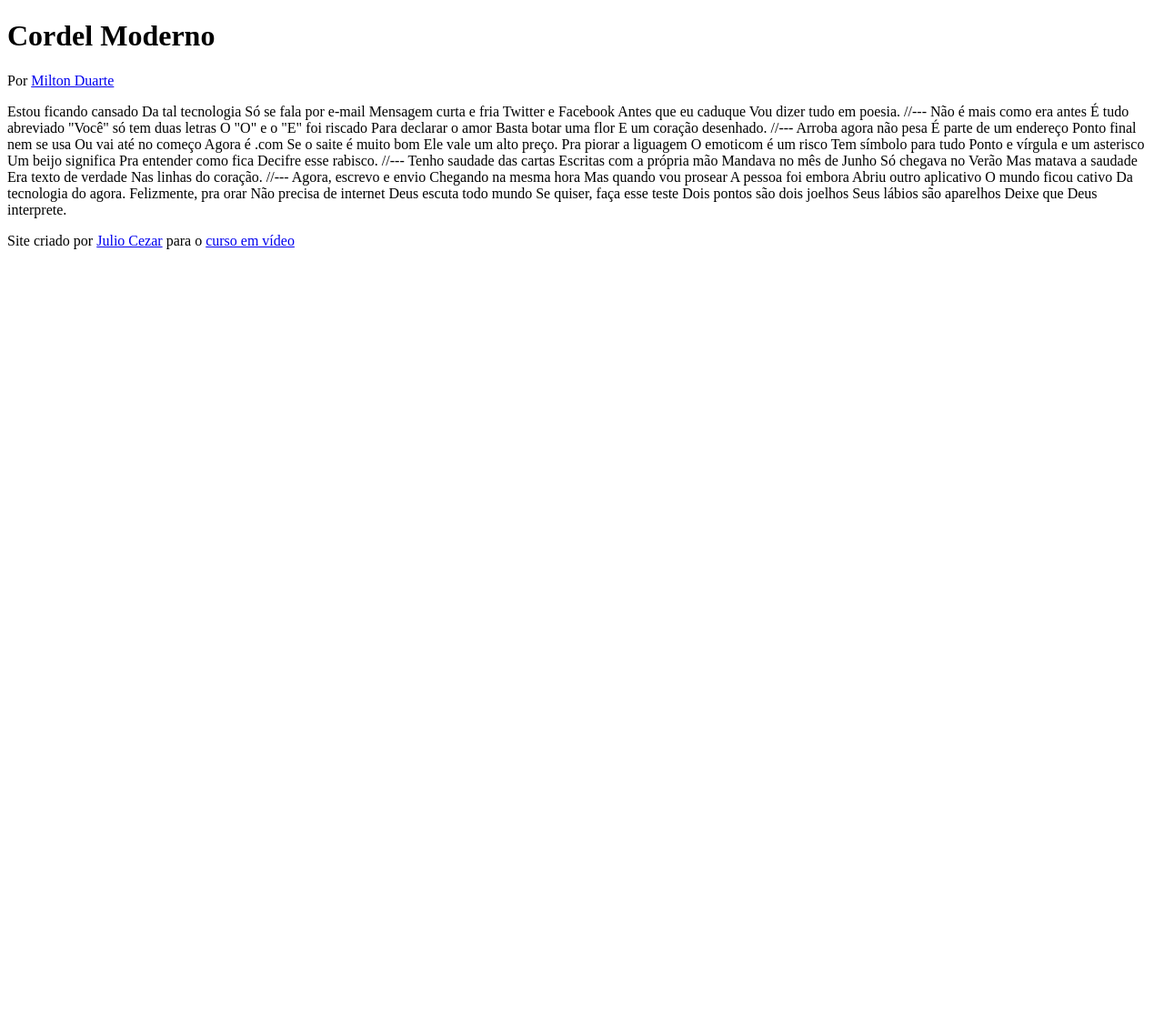
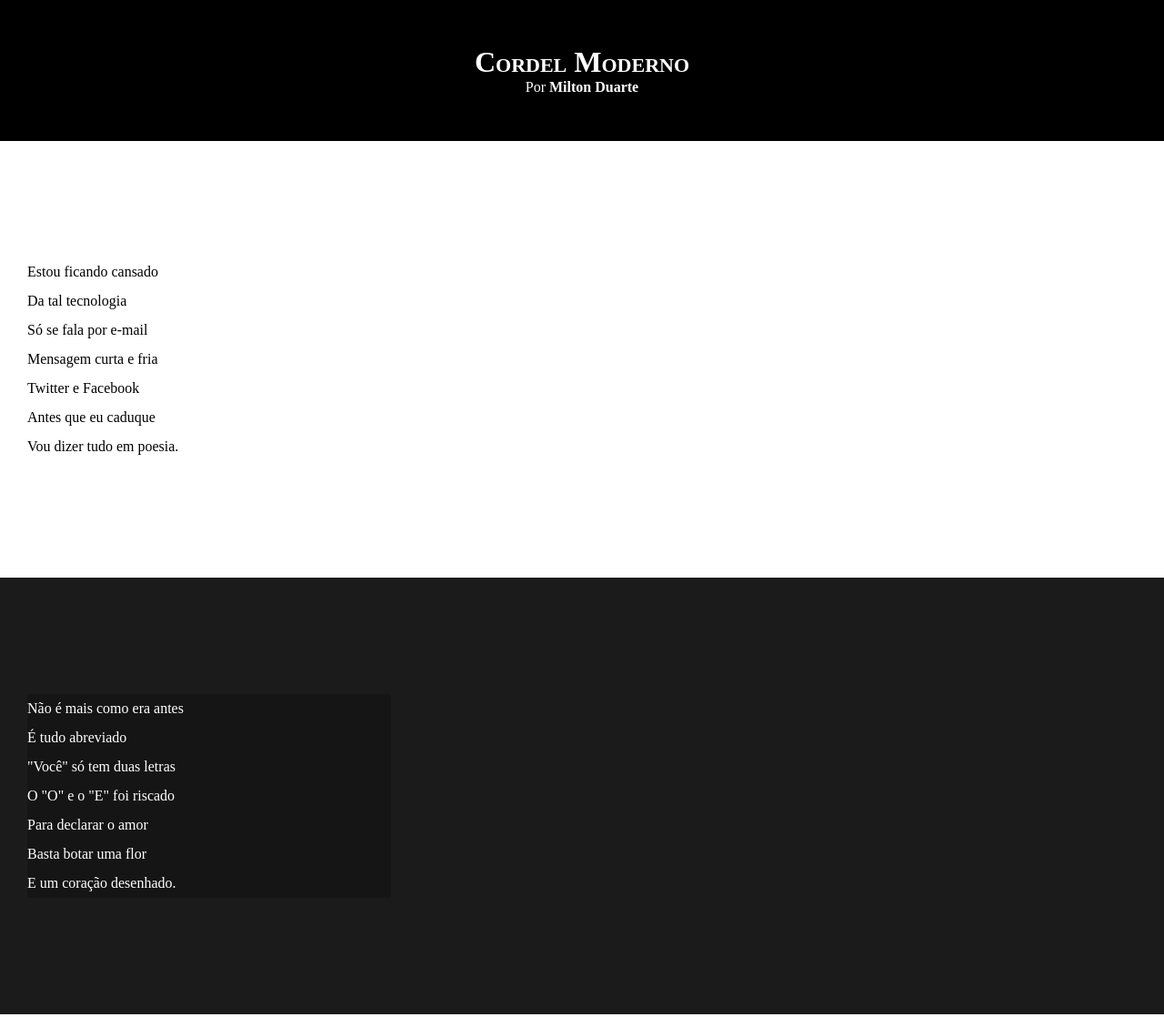
Before and after one commit to JulioC1312/html-css, a plain HTML site: page desafios/d12/index.html in a window 1280 px wide. Shown: the top 1118 px of the page at 91% size. Before the commit the page ends 800 px from the top, so only its background shows below. Drawn offline with Linux system fonts and the light colour scheme.

Commit message:
atualizei estilo dos textos e blocos

```diff
--- /dev/null
+++ b/desafios/d12/estilo/style.css
@@ -0,0 +1,69 @@
+@charset "UTF-8";
+
+*{
+    margin: 0px;
+    padding: 0px;
+}
+
+html,body{
+    min-height: 100%;
+    background-color: darkgray;
+
+}
+
+header{
+    background-color: black;
+    color: white;
+    text-align: center;
+}
+
+header>h1{
+    padding-top: 50px;
+    /*text-transform: uppercase;/*deixa tudo em letra maiuscula*/
+
+    font-variant: small-caps;/*todas elas ficam em formato maiusculo mas a primeira letra fica maior*/
+}
+
+header > p{
+    padding-bottom: 50px;
+}
+
+a{
+    color: white;
+    text-decoration: none;
+    font-weight: bolder;
+}
+
+a:hover{
+    text-decoration: underline;
+}
+
+section{
+    padding-top: 10%;
+    padding-bottom: 10%;
+    line-height: 2em;/*espaçamento entre as frases*/
+    padding-left: 30px ;
+}/*para fazer o efeito com as imagens*/
+
+section.normal{
+    background-color: white;
+    color: black;
+}
+
+section.imagem{
+    background-color: rgb(27, 27, 27);
+    color: white;
+}
+
+section.imagem>p{
+    background-color: rgba(0, 0, 0, 0.226);
+    width: 400px;
+
+}
+
+footer{
+    background-color: black;
+    color: white;
+    text-align: center;
+    padding: 10px;
+}
--- a/desafios/d12/index.html
+++ b/desafios/d12/index.html
@@ -5,6 +5,8 @@
     <meta http-equiv="X-UA-Compatible" content="IE=edge">
     <meta name="viewport" content="width=device-width, initial-scale=1.0">
     <title>Cordel moderno</title>
+    <link rel="stylesheet" href="estilo/style.css">
+
 </head>
 <body>
         <header>
@@ -17,69 +19,91 @@
 
         </header>
 
-    Estou ficando cansado
-    Da tal tecnologia
-    Só se fala por e-mail
-    Mensagem curta e fria
-    Twitter e Facebook
-    Antes que eu caduque
+    <section class="normal">
+        Estou ficando cansado <br>
+        Da tal tecnologia <br>
+        Só se fala por e-mail <br>
+        Mensagem curta e fria <br>
+        Twitter e Facebook <br>
+        Antes que eu caduque <br>
         Vou dizer tudo em poesia.
+    </section>
 
-    //---
 
-    Não é mais como era antes
-    É tudo abreviado
-    "Você" só tem duas letras
-    O "O" e o "E" foi riscado
-    Para declarar o amor
-    Basta botar uma flor
+
+    <section class="imagem">
+        <p>
+            Não é mais como era antes <br>
+            É tudo abreviado <br>
+            "Você" só tem duas letras <br>
+            O "O" e o "E" foi riscado <br>
+            Para declarar o amor <br>
+            Basta botar uma flor <br>
             E um coração desenhado.
+        </p>
+    </section>
 
-    //---
 
-    Arroba agora não pesa
-    É parte de um endereço
-    Ponto final nem se usa
-    Ou vai até no começo
-    Agora é .com
-    Se o saite é muito bom
-    Ele vale um alto preço.
 
-    Pra piorar a liguagem
-    O emoticom é um risco
-    Tem símbolo para tudo
-    Ponto e vírgula e um asterisco
-    Um beijo significa
-    Pra entender como fica
+    <section class="normal">
+        <p>
+            Arroba agora não pesa <br>
+            É parte de um endereço <br>
+            Ponto final nem se usa <br>
+            Ou vai até no começo <br>
+            Agora é .com <br>
+            Se o saite é muito bom <br>
+            Ele vale um alto preço.</p>
+
+            <p>
+                Pra piorar a liguagem <br>
+                O emoticom é um risco <br>
+                Tem símbolo para tudo <br>
+                Ponto e vírgula e um asterisco <br>
+                Um beijo significa <br>
+                Pra entender como fica <br>
                 Decifre esse rabisco.
+            </p>
 
-    //---
+    </section>
 
-    Tenho saudade das cartas
-    Escritas com a própria mão
-    Mandava no mês de Junho
-    Só chegava no Verão
-    Mas matava a saudade
-    Era texto de verdade
+
+
+    <section class="imagem">
+        <p>
+            Tenho saudade das cartas <br>
+            Escritas com a própria mão <br>
+            Mandava no mês de Junho <br>
+            Só chegava no Verão <br>
+            Mas matava a saudade <br>
+            Era texto de verdade <br>
             Nas linhas do coração.
+        </p>
+    </section>
 
-    //---
 
-    Agora, escrevo e envio
-    Chegando na mesma hora
-    Mas quando vou prosear
-    A pessoa foi embora
-    Abriu outro aplicativo
-    O mundo ficou cativo
+
+    <section class="normal">
+        <p>
+            Agora, escrevo e envio <br>
+            Chegando na mesma hora <br>
+            Mas quando vou prosear <br>
+            A pessoa foi embora <br>
+            Abriu outro aplicativo <br>
+            O mundo ficou cativo <br>
             Da tecnologia do agora.
+        </p>
 
-    Felizmente, pra orar
-    Não precisa de internet
-    Deus escuta todo mundo
-    Se quiser, faça esse teste
-    Dois pontos são dois joelhos
-    Seus lábios são aparelhos
+        <p>
+            Felizmente, pra orar <br>
+            Não precisa de internet <br>
+            Deus escuta todo mundo <br>
+            Se quiser, faça esse teste <br>
+            Dois pontos são dois joelhos <br>
+            Seus lábios são aparelhos <br>
             Deixe que Deus interprete.
+        </p>
+    </section>
 
     <footer>
         <p>Site criado por <a href="https://github.com/JulioC1312" target="_blank">Julio Cezar</a> para o <a href="https://www.cursoemvideo.com" target="_blank">curso em vídeo</a></p>
```
Lines whose indentation alone changed are shown as unchanged.
